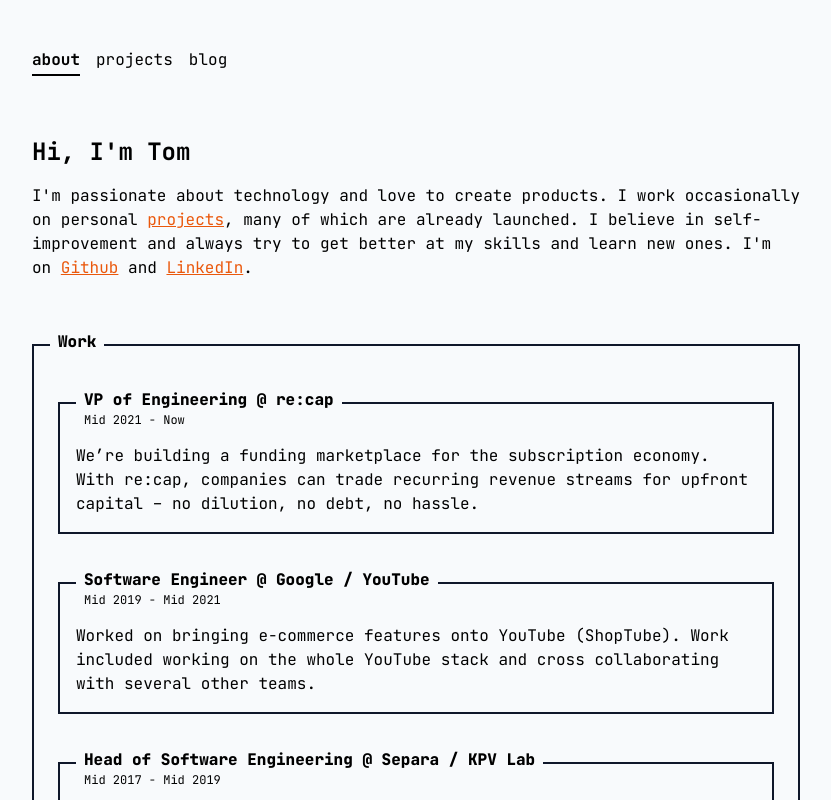
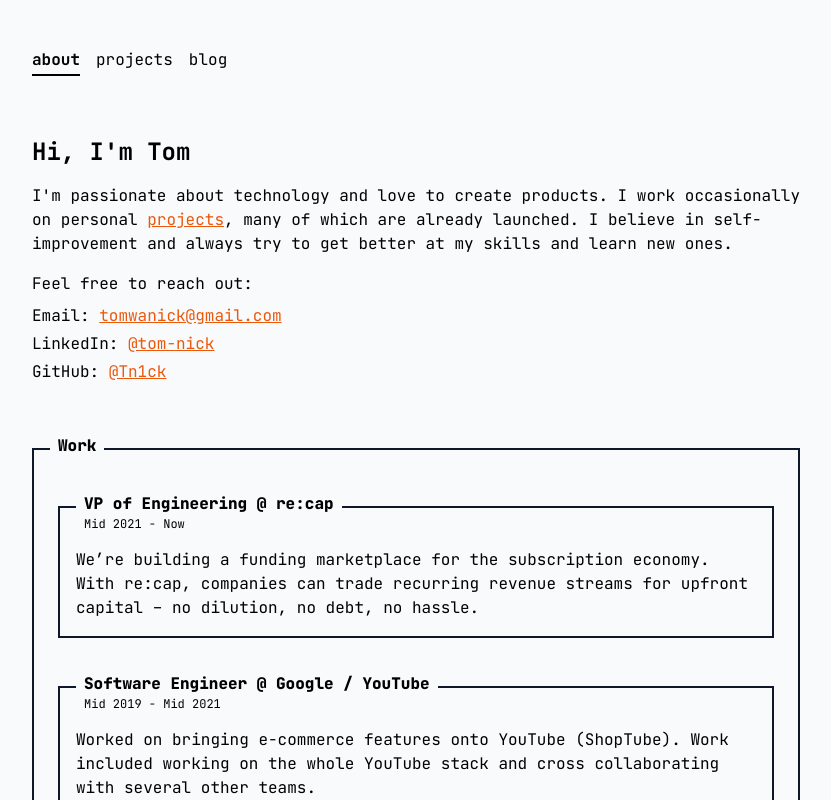
Before and after one commit to TN1ck/tn1ck.com, a Next.js app: page / in a window 1280 px wide. Shown: the top 800 px of the page, without its empty margins (224-1055 px from the left). Built offline with nearby package versions, Linux system fonts and the light colour scheme.

Commit message:
chore: make it easier to write me

```diff
--- a/pages/index.tsx
+++ b/pages/index.tsx
@@ -145,20 +145,34 @@ const Home: NextPage = () => {
               projects
             </Link>
             , many of which are already launched. I believe in self-improvement
-            and always try to get better at my skills and learn new ones.{" "}
-            {"I'm on "}
-            <a className="link" href="https://github.com/tn1ck">
-              Github
-            </a>{" "}
-            and{" "}
-            <a
-              className="link"
-              href="https://www.linkedin.com/in/tom-nick-50515110b/"
-            >
-              LinkedIn
-            </a>
-            .
+            and always try to get better at my skills and learn new ones.
           </p>
+          <div className="mt-4">
+            <p>Feel free to reach out:</p>
+            <ul className="mt-2 space-y-1">
+              <li>
+                Email:{" "}
+                <a className="link" href="mailto:tomwanick@gmail.com">
+                  tomwanick@gmail.com
+                </a>
+              </li>
+              <li>
+                LinkedIn:{" "}
+                <a
+                  className="link"
+                  href="https://www.linkedin.com/in/tom-nick-50515110b/"
+                >
+                  @tom-nick
+                </a>
+              </li>
+              <li>
+                GitHub:{" "}
+                <a className="link" href="https://github.com/Tn1ck">
+                  @Tn1ck
+                </a>
+              </li>
+            </ul>
+          </div>
         </div>
       </div>
       <div className="flex flex-col relative bg-slate-50 border-2 border-slate-900 p-6 py- mt-16">
```
